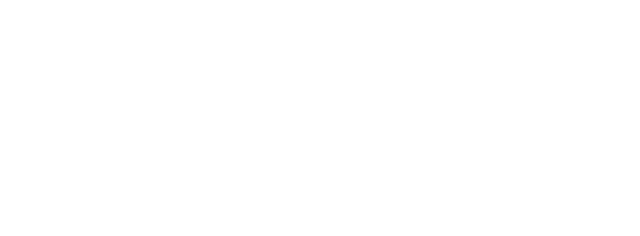
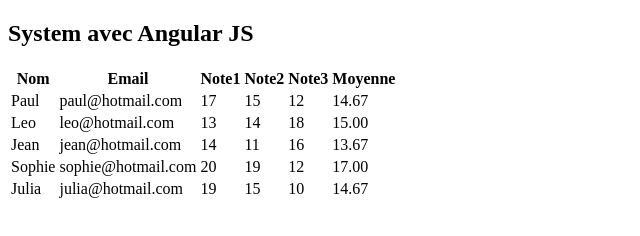
Before and after one commit to LeandroMarques95/app-list-angularJs, a plain HTML site: page index.html in a window 1280 px wide. Shown: the whole page, without its empty margins (0-640 px from the left). Drawn offline with nearby package versions, Linux system fonts and the light colour scheme.

Commit message:
Creation d'un tableaux d'affichage des notes des eleves et installation materialize

```diff
--- a/index.html
+++ b/index.html
@@ -1,12 +1,57 @@
 <!DOCTYPE html>
-<html lang="fr">
+<html ng-app="monModule" lang="fr">
+
 <head>
     <meta charset="UTF-8">
     <meta name="viewport" content="width=device-width, initial-scale=1.0">
     <meta http-equiv="X-UA-Compatible" content="ie=edge">
     <title>Cours AngularJs</title>
 </head>
-<body>
+
+<body ng-controller="indexController">
+    <header>
+        <h2 ng-bind="titre"></h2>
+        <table>
+            <thead>
+                <tr>
+                    <th>Nom</th>
+                    <th>Email</th>
+                    <th>Note1</th>
+                    <th>Note2</th>
+                    <th>Note3</th>
+                    <th>Moyenne</th>
+                </tr>
+            </thead>
+            <tbody>
+                <tr ng-repeat="eleve in eleves">
+                    <td>{{ eleve.nom }}</td>
+                    <td>{{ eleve.email }}</td>
+                    <td>{{ eleve.note1 }}</td>
+                    <td>{{ eleve.note2 }}</td>
+                    <td>{{ eleve.note3 }}</td>
+                    <td>{{ moyen(eleve) }}</td>
+                </tr>
+            </tbody>
+        </table>
+    </header>
     <script src="node_modules/angular/angular.min.js"></script>
+    <script type="text/javascript">
+        angular.module("monModule", [])
+            .controller("indexController", function ($scope) {
+                $scope.titre = "System avec Angular JS";
+                $scope.eleves = [
+                    { nom: 'Paul', email: 'paul@hotmail.com', note1: 17, note2: 15, note3: 12 },
+                    { nom: 'Leo', email: 'leo@hotmail.com', note1: 13, note2: 14, note3: 18 },
+                    { nom: 'Jean', email: 'jean@hotmail.com', note1: 14, note2: 11, note3: 16 },
+                    { nom: 'Sophie', email: 'sophie@hotmail.com', note1: 20, note2: 19, note3: 12 },
+                    { nom: 'Julia', email: 'julia@hotmail.com', note1: 19, note2: 15, note3: 10 }
+                ];
+                $scope.moyen = function (Eleve) {
+                    var moyen = (Eleve.note1 + Eleve.note2 + Eleve.note3)/3;
+                    return moyen.toFixed(2);
+                }
+            })
+    </script>
 </body>
+
 </html>
```
Also changed, not shown: package-lock.json.
